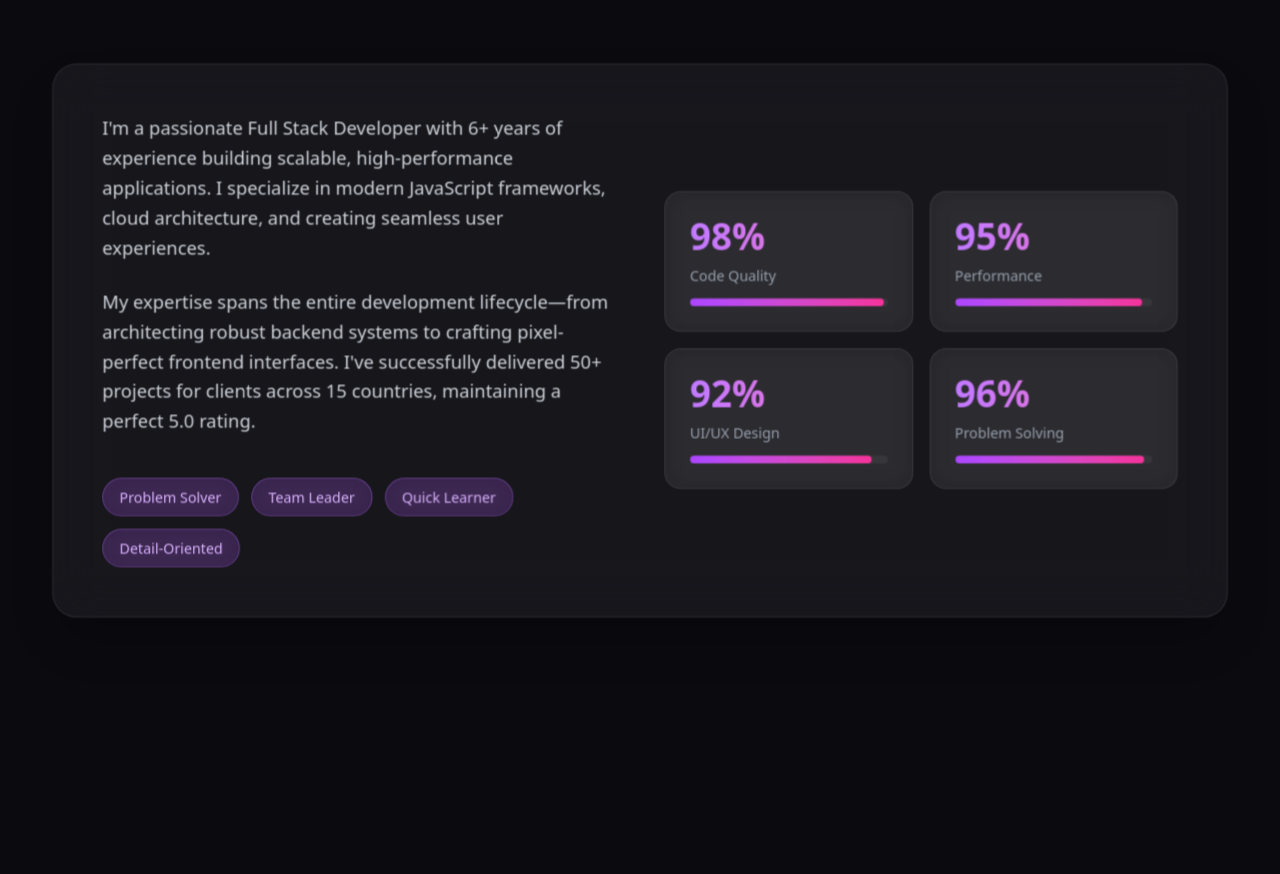
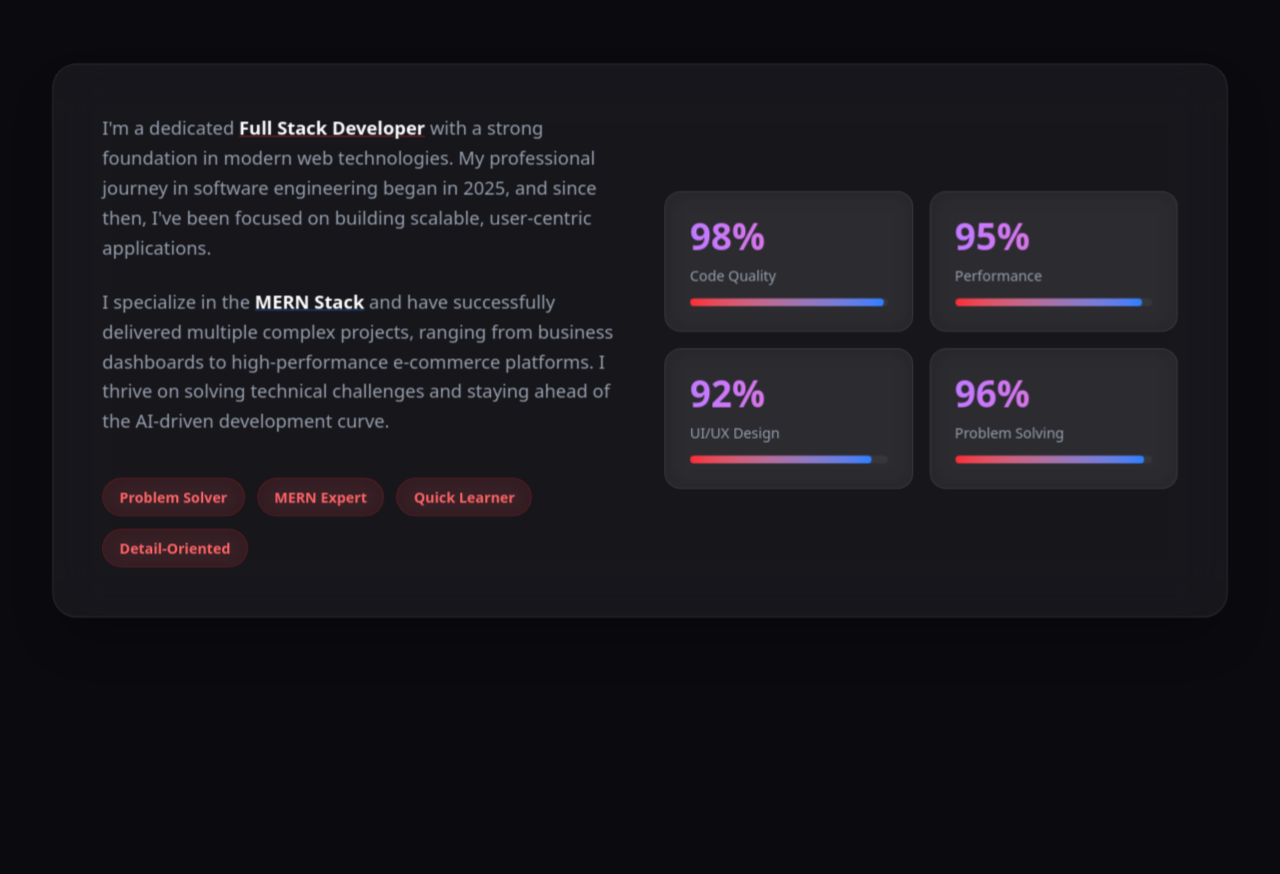
Before and after one commit to MudassirSafi/MyPortfolio, a React (Vite) app: page / in a window 1280 px wide. Shown: the part 983-1857 px from the top of the page. Built offline with nearby package versions, Linux system fonts and the light colour scheme.

Commit message:
Final refinements: adjusted career timeline, fixed theme colors, and updated branding

```diff
--- a/src/App.jsx
+++ b/src/App.jsx
@@ -788,19 +788,15 @@ export default function PremiumPortfolio() {
             <div className="backdrop-blur-xl bg-white/5 border border-white/10 rounded-3xl p-12 shadow-2xl">
               <div className="grid md:grid-cols-2 gap-12 items-center">
                 <div className="space-y-6">
-                  <p className="text-lg text-gray-300 leading-relaxed">
-                    I'm a passionate Full Stack Developer with 6+ years of experience building scalable,
-                    high-performance applications. I specialize in modern JavaScript frameworks, cloud
-                    architecture, and creating seamless user experiences.
+                  <p className="text-lg text-gray-400 leading-relaxed">
+                    I'm a dedicated <span className="text-white font-black underline decoration-red-500/50">Full Stack Developer</span> with a strong foundation in modern web technologies. My professional journey in software engineering began in 2025, and since then, I've been focused on building scalable, user-centric applications.
                   </p>
-                  <p className="text-lg text-gray-300 leading-relaxed">
-                    My expertise spans the entire development lifecycle—from architecting robust backend
-                    systems to crafting pixel-perfect frontend interfaces. I've successfully delivered 50+
-                    projects for clients across 15 countries, maintaining a perfect 5.0 rating.
+                  <p className="text-lg text-gray-400 leading-relaxed">
+                    I specialize in the <span className="text-white font-black underline decoration-blue-500/50">MERN Stack</span> and have successfully delivered multiple complex projects, ranging from business dashboards to high-performance e-commerce platforms. I thrive on solving technical challenges and staying ahead of the AI-driven development curve.
                   </p>
                   <div className="flex flex-wrap gap-3 pt-4">
-                    {['Problem Solver', 'Team Leader', 'Quick Learner', 'Detail-Oriented'].map((tag) => (
-                      <span key={tag} className="px-4 py-2 backdrop-blur-md bg-purple-500/20 border border-purple-400/30 rounded-full text-sm text-purple-300">
+                    {['Problem Solver', 'MERN Expert', 'Quick Learner', 'Detail-Oriented'].map((tag) => (
+                      <span key={tag} className="px-4 py-2 backdrop-blur-md bg-red-500/10 border border-red-500/20 rounded-full text-sm font-bold text-red-400">
                         {tag}
                       </span>
                     ))}
@@ -821,7 +817,7 @@ export default function PremiumPortfolio() {
                       <div className="text-sm text-gray-400">{skill.label}</div>
                       <div className="mt-3 h-2 bg-white/5 rounded-full overflow-hidden">
                         <div
-                          className="h-full bg-gradient-to-r from-purple-500 to-pink-500 rounded-full transition-all duration-1000"
+                          className="h-full bg-gradient-to-r from-red-500 to-blue-500 rounded-full transition-all duration-1000"
                           style={{ width: `${skill.value}%` }}
                         />
                       </div>
```
